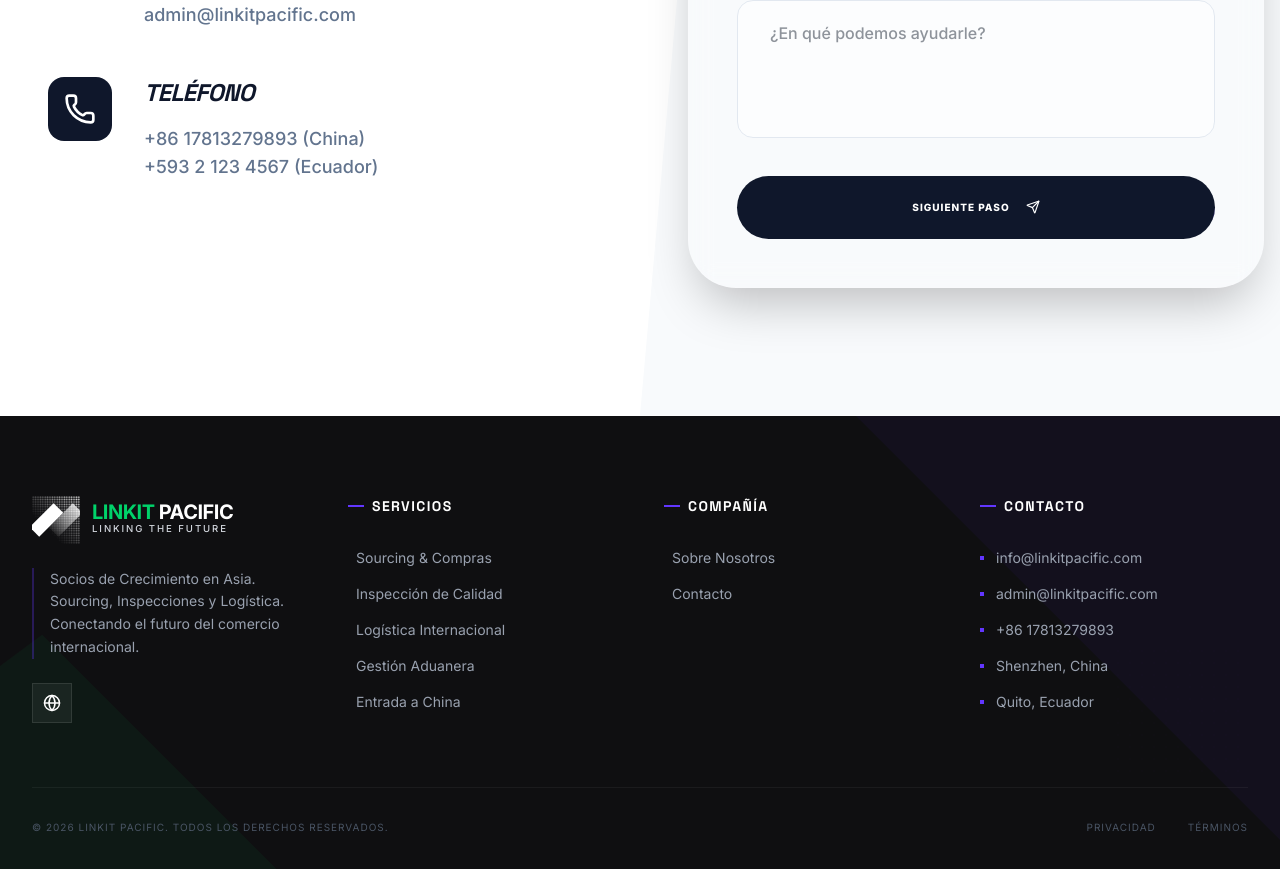
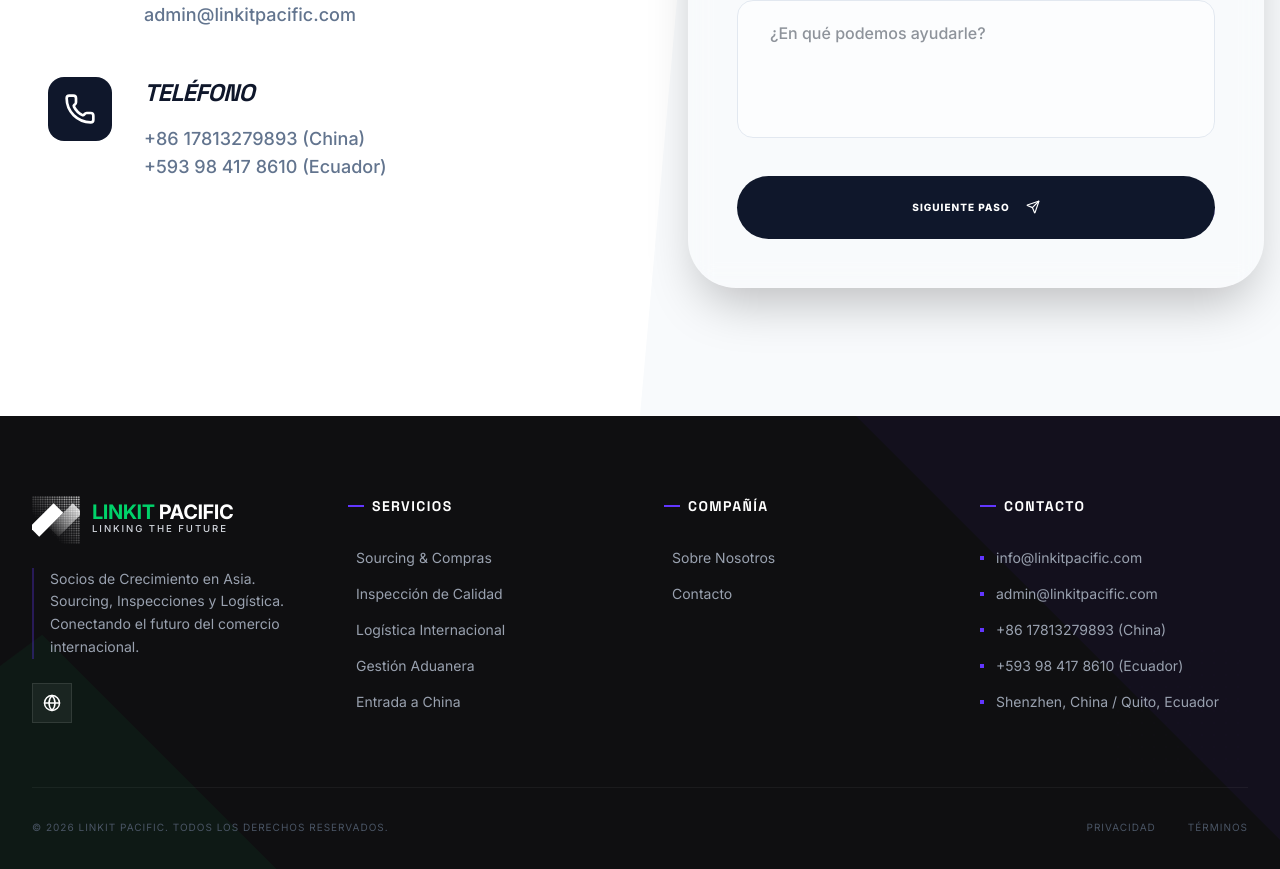
Before and after one commit to JuanmaMrCh8/Linkit-pacific-, a React (Vite) app: page /contacto in a window 1280 px wide. Shown: the part 1361-2230 px from the top of the page. Built offline with nearby package versions, Linux system fonts and the light colour scheme.

Commit message:
feat: update contact information and branding
Update WhatsApp business number to the Ecuador line, standardize contact details across components, and refresh the repository banner.

```diff
--- a/src/components/Interactive/WhatsAppButton.tsx
+++ b/src/components/Interactive/WhatsAppButton.tsx
@@ -3,7 +3,7 @@ import { motion } from 'motion/react';
 import { MessageCircle } from 'lucide-react';
 
 export function WhatsAppButton() {
-  const phoneNumber = '8617813279893';
+  const phoneNumber = '593984178610';
   const message = encodeURIComponent('Hola, me gustaría recibir más información sobre sus servicios de importación desde China.');
   const whatsappUrl = `https://wa.me/${phoneNumber}?text=${message}`;
 
--- a/src/components/Layout.tsx
+++ b/src/components/Layout.tsx
@@ -73,7 +73,7 @@ export function Navbar() {
     { name: 'Contacto', path: '/contacto' },
   ];
 
-  const whatsappUrl = "https://wa.me/8617813279893?text=Hola%2C%20me%20gustar%C3%ADa%20recibir%20m%C3%A1s%20informaci%C3%B3n%20sobre%20sus%20servicios%20de%20importaci%C3%B3n%20desde%20China.";
+  const whatsappUrl = "https://wa.me/593984178610?text=Hola%2C%20me%20gustar%C3%ADa%20recibir%20m%C3%A1s%20informaci%C3%B3n%20sobre%20sus%20servicios%20de%20importaci%C3%B3n%20desde%20China.";
 
   return (
     <nav className={cn(
@@ -300,9 +300,9 @@ export function Footer() {
             <ul className="space-y-4 text-sm text-gray-400">
               <li className="flex items-center gap-3"><span className="w-1 h-1 bg-primary" /> info@linkitpacific.com</li>
               <li className="flex items-center gap-3"><span className="w-1 h-1 bg-primary" /> admin@linkitpacific.com</li>
-              <li className="flex items-center gap-3"><span className="w-1 h-1 bg-primary" /> +86 17813279893</li>
-              <li className="flex items-center gap-3"><span className="w-1 h-1 bg-primary" /> Shenzhen, China</li>
-              <li className="flex items-center gap-3"><span className="w-1 h-1 bg-primary" /> Quito, Ecuador</li>
+              <li className="flex items-center gap-3"><span className="w-1 h-1 bg-primary" /> +86 17813279893 (China)</li>
+              <li className="flex items-center gap-3"><span className="w-1 h-1 bg-primary" /> +593 98 417 8610 (Ecuador)</li>
+              <li className="flex items-center gap-3"><span className="w-1 h-1 bg-primary" /> Shenzhen, China / Quito, Ecuador</li>
             </ul>
           </div>
         </div>
--- a/src/pages/Contact.tsx
+++ b/src/pages/Contact.tsx
@@ -219,7 +219,7 @@ export default function Contact() {
                 <div>
                   <h3 className="text-2xl font-black text-slate-900 uppercase tracking-tight italic mb-4">Teléfono</h3>
                   <p className="text-slate-500 font-medium text-lg">+86 17813279893 (China)</p>
-                  <p className="text-slate-500 font-medium text-lg">+593 2 123 4567 (Ecuador)</p>
+                  <p className="text-slate-500 font-medium text-lg">+593 98 417 8610 (Ecuador)</p>
                 </div>
               </div>
             </div>
```
Also changed, not shown: 1 other file (tests, documents, lock files or other folders).
